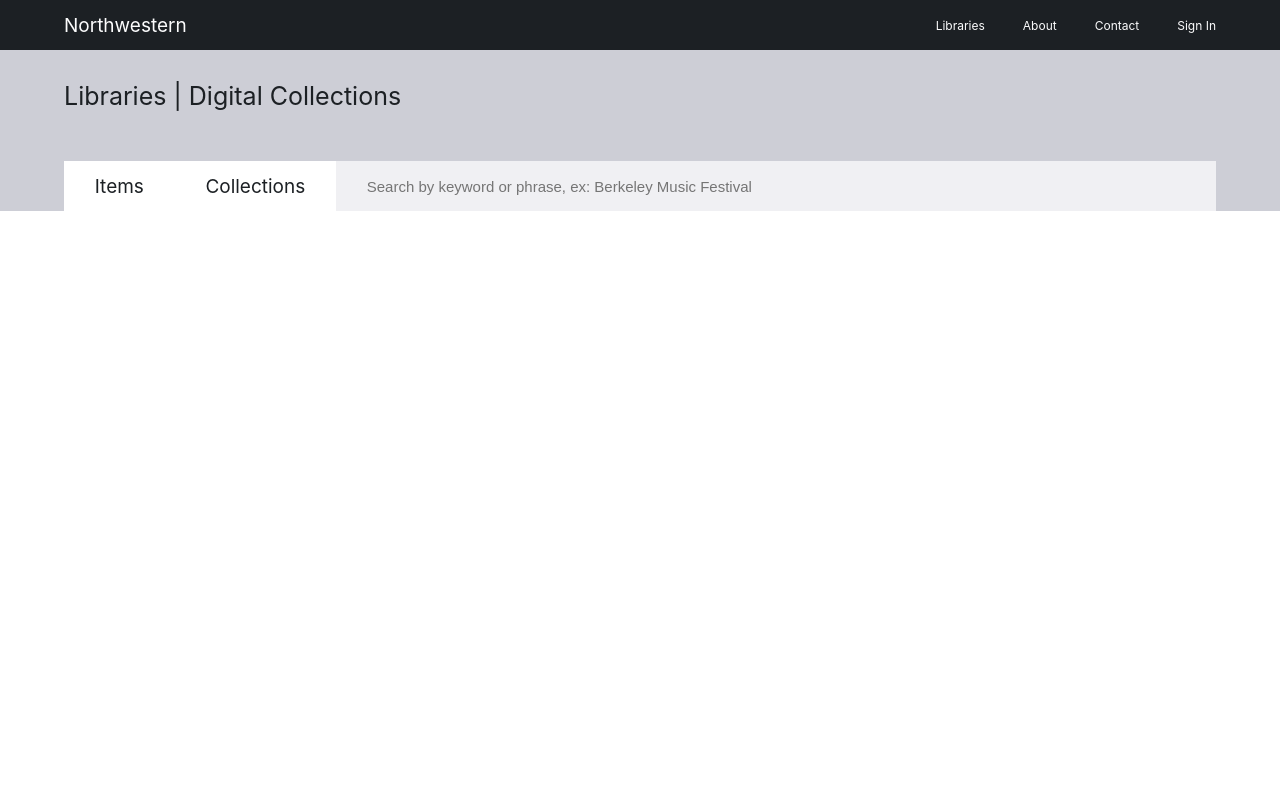
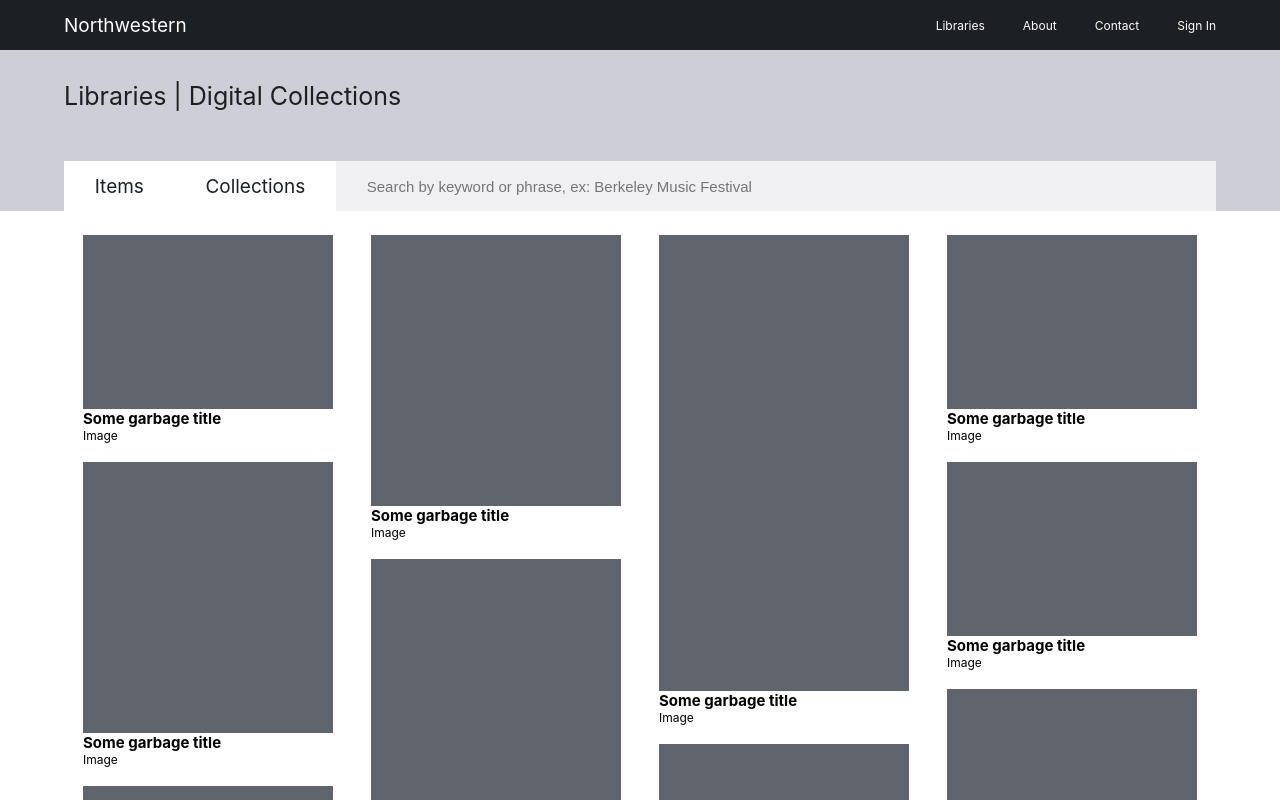
Before and after one commit to mathewjordan/proto, a Next.js app: page / in a window 1280 px wide. Shown: the top 800 px of the page. Built offline with nearby package versions, Linux system fonts and the light colour scheme.

Commit message:
Add masonry grid.

```diff
--- a/components/Figure/Figure.js
+++ b/components/Figure/Figure.js
@@ -1,7 +1,12 @@
-export default function Figure() {
+import { FigureStyled, Image, Title, Type } from "./Figure.styled";
+
+export default function Figure({ data }) {
+  const { height, title, type } = data;
   return (
-    <figure>
-      <span></span>
-    </figure>
+    <FigureStyled>
+      <Image style={{ width: "100%", height: `${height}px` }} />
+      <Title>{title}</Title>
+      <Type>{type}</Type>
+    </FigureStyled>
   );
 }
--- a/components/Figure/Figure.styled.js
+++ b/components/Figure/Figure.styled.js
@@ -0,0 +1,23 @@
+import { styled } from "../../stitches.config";
+
+const FigureStyled = styled("figure", {
+  display: "flex",
+  flexDirection: "column",
+  padding: "0",
+  margin: "0",
+});
+
+const Image = styled("div", {
+  backgroundColor: "$slate11",
+});
+
+const Title = styled("span", {
+  fontSize: "15px",
+  fontWeight: "700",
+});
+
+const Type = styled("span", {
+  fontSize: "12px",
+});
+
+export { FigureStyled, Image, Title, Type };
--- a/components/Grid/Grid.js
+++ b/components/Grid/Grid.js
@@ -1,9 +1,15 @@
 import Figure from "../Figure/Figure";
+import { results } from "../../mocks/results";
+import { GridItem, GridStyled } from "./Grid.styled";
 
 export default function Grid() {
   return (
-    <div>
-      <Figure />
-    </div>
+    <GridStyled breakpointCols={4}>
+      {results.map((result) => (
+        <GridItem>
+          <Figure data={result} />
+        </GridItem>
+      ))}
+    </GridStyled>
   );
 }
--- a/components/Grid/Grid.styled.js
+++ b/components/Grid/Grid.styled.js
@@ -0,0 +1,17 @@
+import { styled } from "../../stitches.config";
+import Masonry from "react-masonry-css";
+
+const GridItem = styled("div", {
+  margin: "1rem 1rem 0.618rem",
+  zIndex: "1",
+});
+
+const GridStyled = styled(Masonry, {
+  display: "flex",
+  margin: "auto 5vw",
+  maxWidth: "90vw",
+  position: "relative",
+  zIndex: "1",
+});
+
+export { GridItem, GridStyled };
--- a/components/Header/Header.styled.js
+++ b/components/Header/Header.styled.js
@@ -6,6 +6,7 @@
   color: "$slate12",
   display: "flex",
   flexDirection: "column",
+  marginBottom: "5px",
 });
 
 const Super = styled("div", {
--- /dev/null
+++ b/mocks/results.js
@@ -0,0 +1,402 @@
+export const results = [
+  {
+    height: "174",
+    title: "Some garbage title",
+    type: "Image",
+  },
+  {
+    height: "271",
+    title: "Some garbage title",
+    type: "Image",
+  },
+  {
+    height: "456",
+    title: "Some garbage title",
+    type: "Image",
+  },
+  {
+    height: "174",
+    title: "Some garbage title",
+    type: "Image",
+  },
+  {
+    height: "271",
+    title: "Some garbage title",
+    type: "Image",
+  },
+  {
+    height: "456",
+    title: "Some garbage title",
+    type: "Image",
+  },
+  {
+    height: "174",
+    title: "Some garbage title",
+    type: "Image",
+  },
+  {
+    height: "174",
+    title: "Some garbage title",
+    type: "Image",
+  },
+  {
+    height: "271",
+    title: "Some garbage title",
+    type: "Image",
+  },
+  {
+    height: "174",
+    title: "Some garbage title",
+    type: "Image",
+  },
+  {
+    height: "271",
+    title: "Some garbage title",
+    type: "Image",
+  },
+  {
+    height: "174",
+    title: "Some garbage title",
+    type: "Image",
+  },
+  {
+    height: "456",
+    title: "Some garbage title",
+    type: "Image",
+  },
+  {
+    height: "174",
+    title: "Some garbage title",
+    type: "Image",
+  },
+  {
+    height: "271",
+    title: "Some garbage title",
+    type: "Image",
+  },
+  {
+    height: "456",
+    title: "Some garbage title",
+    type: "Image",
+  },
+  {
+    height: "174",
+    title: "Some garbage title",
+    type: "Image",
+  },
+  {
+    height: "271",
+    title: "Some garbage title",
+    type: "Image",
+  },
+  {
+    height: "456",
+    title: "Some garbage title",
+    type: "Image",
+  },
+  {
+    height: "174",
+    title: "Some garbage title",
+    type: "Image",
+  },
+  {
+    height: "271",
+    title: "Some garbage title",
+    type: "Image",
+  },
+  {
+    height: "456",
+    title: "Some garbage title",
+    type: "Image",
+  },
+  {
+    height: "174",
+    title: "Some garbage title",
+    type: "Image",
+  },
+  {
+    height: "174",
+    title: "Some garbage title",
+    type: "Image",
+  },
+  {
+    height: "271",
+    title: "Some garbage title",
+    type: "Image",
+  },
+  {
+    height: "174",
+    title: "Some garbage title",
+    type: "Image",
+  },
+  {
+    height: "271",
+    title: "Some garbage title",
+    type: "Image",
+  },
+  {
+    height: "174",
+    title: "Some garbage title",
+    type: "Image",
+  },
+  {
+    height: "456",
+    title: "Some garbage title",
+    type: "Image",
+  },
+  {
+    height: "174",
+    title: "Some garbage title",
+    type: "Image",
+  },
+  {
+    height: "271",
+    title: "Some garbage title",
+    type: "Image",
+  },
+  {
+    height: "456",
+    title: "Some garbage title",
+    type: "Image",
+  },
+  {
+    height: "174",
+    title: "Some garbage title",
+    type: "Image",
+  },
+  {
+    height: "271",
+    title: "Some garbage title",
+    type: "Image",
+  },
+  {
+    height: "456",
+    title: "Some garbage title",
+    type: "Image",
+  },
+  {
+    height: "174",
+    title: "Some garbage title",
+    type: "Image",
+  },
+  {
+    height: "271",
+    title: "Some garbage title",
+    type: "Image",
+  },
+  {
+    height: "456",
+    title: "Some garbage title",
+    type: "Image",
+  },
+  {
+    height: "174",
+    title: "Some garbage title",
+    type: "Image",
+  },
+  {
+    height: "174",
+    title: "Some garbage title",
+    type: "Image",
+  },
+  {
+    height: "271",
+    title: "Some garbage title",
+    type: "Image",
+  },
+  {
+    height: "174",
+    title: "Some garbage title",
+    type: "Image",
+  },
+  {
+    height: "271",
+    title: "Some garbage title",
+    type: "Image",
+  },
+  {
+    height: "174",
+    title: "Some garbage title",
+    type: "Image",
+  },
+  {
+    height: "456",
+    title: "Some garbage title",
+    type: "Image",
+  },
+  {
+    height: "174",
+    title: "Some garbage title",
+    type: "Image",
+  },
+  {
+    height: "271",
+    title: "Some garbage title",
+    type: "Image",
+  },
+  {
+    height: "456",
+    title: "Some garbage title",
+    type: "Image",
+  },
+  {
+    height: "174",
+    title: "Some garbage title",
+    type: "Image",
+  },
+  {
+    height: "271",
+    title: "Some garbage title",
+    type: "Image",
+  },
+  {
+    height: "456",
+    title: "Some garbage title",
+    type: "Image",
+  },
+  {
+    height: "174",
+    title: "Some garbage title",
+    type: "Image",
+  },
+  {
+    height: "271",
+    title: "Some garbage title",
+    type: "Image",
+  },
+  {
+    height: "456",
+    title: "Some garbage title",
+    type: "Image",
+  },
+  {
+    height: "174",
+    title: "Some garbage title",
+    type: "Image",
+  },
+  {
+    height: "174",
+    title: "Some garbage title",
+    type: "Image",
+  },
+  {
+    height: "271",
+    title: "Some garbage title",
+    type: "Image",
+  },
+  {
+    height: "174",
+    title: "Some garbage title",
+    type: "Image",
+  },
+  {
+    height: "271",
+    title: "Some garbage title",
+    type: "Image",
+  },
+  {
+    height: "174",
+    title: "Some garbage title",
+    type: "Image",
+  },
+  {
+    height: "456",
+    title: "Some garbage title",
+    type: "Image",
+  },
+  {
+    height: "174",
+    title: "Some garbage title",
+    type: "Image",
+  },
+  {
+    height: "271",
+    title: "Some garbage title",
+    type: "Image",
+  },
+  {
+    height: "456",
+    title: "Some garbage title",
+    type: "Image",
+  },
+  {
+    height: "174",
+    title: "Some garbage title",
+    type: "Image",
+  },
+  {
+    height: "271",
+    title: "Some garbage title",
+    type: "Image",
+  },
+  {
+    height: "456",
+    title: "Some garbage title",
+    type: "Image",
+  },
+  {
+    height: "174",
+    title: "Some garbage title",
+    type: "Image",
+  },
+  {
+    height: "271",
+    title: "Some garbage title",
+    type: "Image",
+  },
+  {
+    height: "456",
+    title: "Some garbage title",
+    type: "Image",
+  },
+  {
+    height: "174",
+    title: "Some garbage title",
+    type: "Image",
+  },
+  {
+    height: "174",
+    title: "Some garbage title",
+    type: "Image",
+  },
+  {
+    height: "271",
+    title: "Some garbage title",
+    type: "Image",
+  },
+  {
+    height: "174",
+    title: "Some garbage title",
+    type: "Image",
+  },
+  {
+    height: "271",
+    title: "Some garbage title",
+    type: "Image",
+  },
+  {
+    height: "174",
+    title: "Some garbage title",
+    type: "Image",
+  },
+  {
+    height: "456",
+    title: "Some garbage title",
+    type: "Image",
+  },
+  {
+    height: "174",
+    title: "Some garbage title",
+    type: "Image",
+  },
+  {
+    height: "271",
+    title: "Some garbage title",
+    type: "Image",
+  },
+  {
+    height: "456",
+    title: "Some garbage title",
+    type: "Image",
+  },
+];
--- a/package.json
+++ b/package.json
@@ -12,7 +12,8 @@
     "@stitches/react": "^1.2.6",
     "next": "12.0.10",
     "react": "17.0.2",
-    "react-dom": "17.0.2"
+    "react-dom": "17.0.2",
+    "react-masonry-css": "^1.0.16"
   },
   "devDependencies": {
     "eslint": "8.9.0",
```
Also changed, not shown: 1 other file (tests, documents, lock files or other folders).
